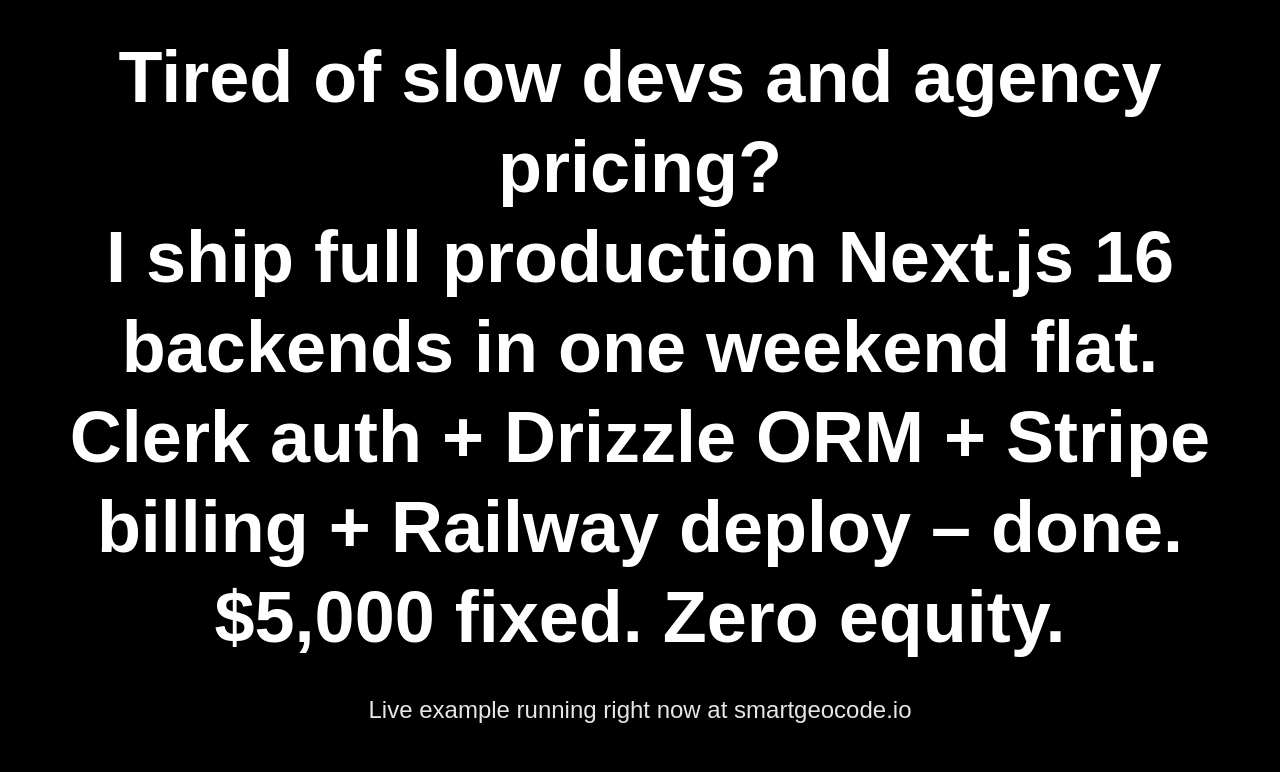
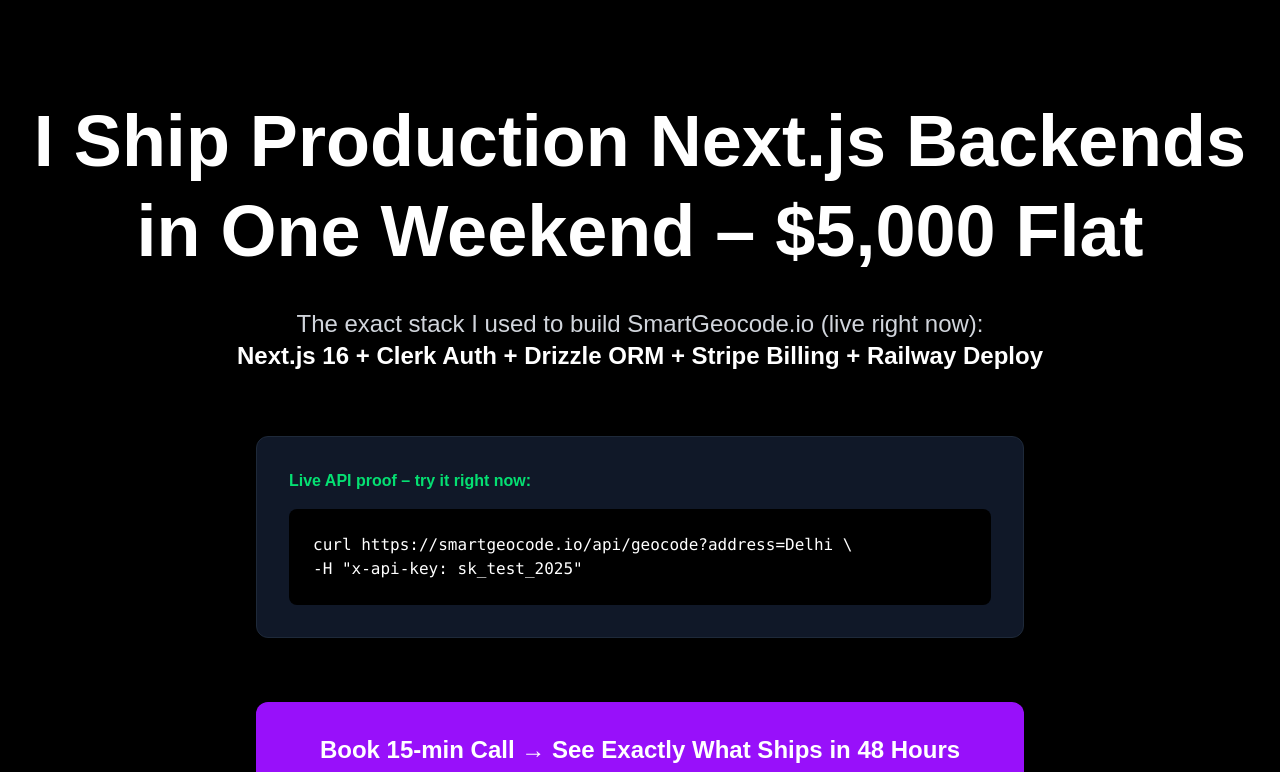
Before and after one commit to support934/smartgeocode, a Next.js app: page / in a window 1280 px wide. Shown: the top 772 px of the page. Built offline with nearby package versions, Linux system fonts and the light colour scheme.

Commit message:
force rebuild

```diff
--- a/src/app/page.tsx
+++ b/src/app/page.tsx
@@ -1,37 +1,36 @@
 export default function Home() {
   return (
-    <main className="min-h-screen bg-black text-white flex flex-col items-center justify-center p-8">
-      <h1 className="text-5xl md:text-7xl font-bold mb-8 text-center leading-tight">
-       Tired of slow devs and agency pricing?<br/>I ship full production Next.js 16 backends in one weekend flat.
-      Clerk auth + Drizzle ORM + Stripe billing + Railway deploy – done.
-      $5,000 fixed. Zero equity.
+    <div className="min-h-screen bg-black text-white flex flex-col items-center justify-center px-6 py-24">
+      <h1 className="text-5xl md:text-7xl font-bold text-center leading-tight">
+        I Ship Production Next.js Backends<br />in One Weekend – $5,000 Flat
       </h1>
-      <p className="text-xl md:text-2xl mb-12 text-center max-w-3xl opacity-90">
-        Live example running right now at smartgeocode.io
+
+      <p className="mt-8 text-xl md:text-2xl text-gray-300 text-center max-w-4xl">
+        The exact stack I used to build SmartGeocode.io (live right now):<br />
+        <span className="font-semibold text-white">Next.js 16 + Clerk Auth + Drizzle ORM + Stripe Billing + Railway Deploy</span>
       </p>
 
-      <div className="bg-gray-900 p-10 rounded-xl mb-12 border border-gray-800 max-w-4xl">
-        <p className="text-green-400 font-mono mb-6 text-lg">Live API proof – try it right now:</p>
-        <code className="block bg-black p-6 rounded-lg text-sm md:text-base overflow-x-auto whitespace-pre">
-          curl https://smartgeocode.io/api/geocode?address=Delhi \
-            -H "x-api-key: sk_test_2025"
+      <div className="mt-16 bg-gray-900 p-8 rounded-xl border border-gray-800 max-w-3xl w-full">
+        <p className="text-green-400 font-semibold mb-4">Live API proof – try it right now:</p>
+        <code className="block bg-black p-6 rounded-lg text-sm md:text-base overflow-x-auto">
+          curl https://smartgeocode.io/api/geocode?address=Delhi \<br />
+          -H "x-api-key: sk_test_2025"
         </code>
       </div>
 
       <a
-          href="https://calendly.com/smartgeocode-support/new-meeting"  // ← double-check this is your exact Calendly link
-         target="_blank"
-         rel="noopener noreferrer"
-         className="inline-block px-12 py-8 text-xl font-semibold text-white bg-purple-600 rounded-lg hover:bg-purple-700 transition-all shadow-lg hover:shadow-xl transform hover:scale-105"
-  >
-    Book 15-min call → I’ll show you exactly what ships in 48 hours
-  </a>
+        href="https://calendly.com/smartgeocode-support/new-meeting"
+        target="_blank"
+        rel="noopener noreferrer"
+        className="mt-16 inline-block px-16 py-8 text-2xl font-bold bg-purple-600 hover:bg-purple-500 rounded-xl shadow-2xl hover:shadow-purple-500/50 transform hover:scale-105 transition-all"
+      >
+        Book 15-min Call → See Exactly What Ships in 48 Hours
+      </a>
 
-      <p className="mt-12 text-gray-400 text-lg text-center max-w-2xl">
-          I only take clients I know I can crush it for.<br />
-          If it’s not a perfect fit on the call, no hard feelings – zero pressure
+      <p className="mt-12 text-xl text-gray-400 text-center max-w-2xl">
+        I only take 2–3 clients per month who I know I can 100% crush it for.<br />
+        If it&apos;s not a perfect fit on the call – no hard feelings, zero pressure.
       </p>
-
-    </main>
+    </div>
   );
 }
```
